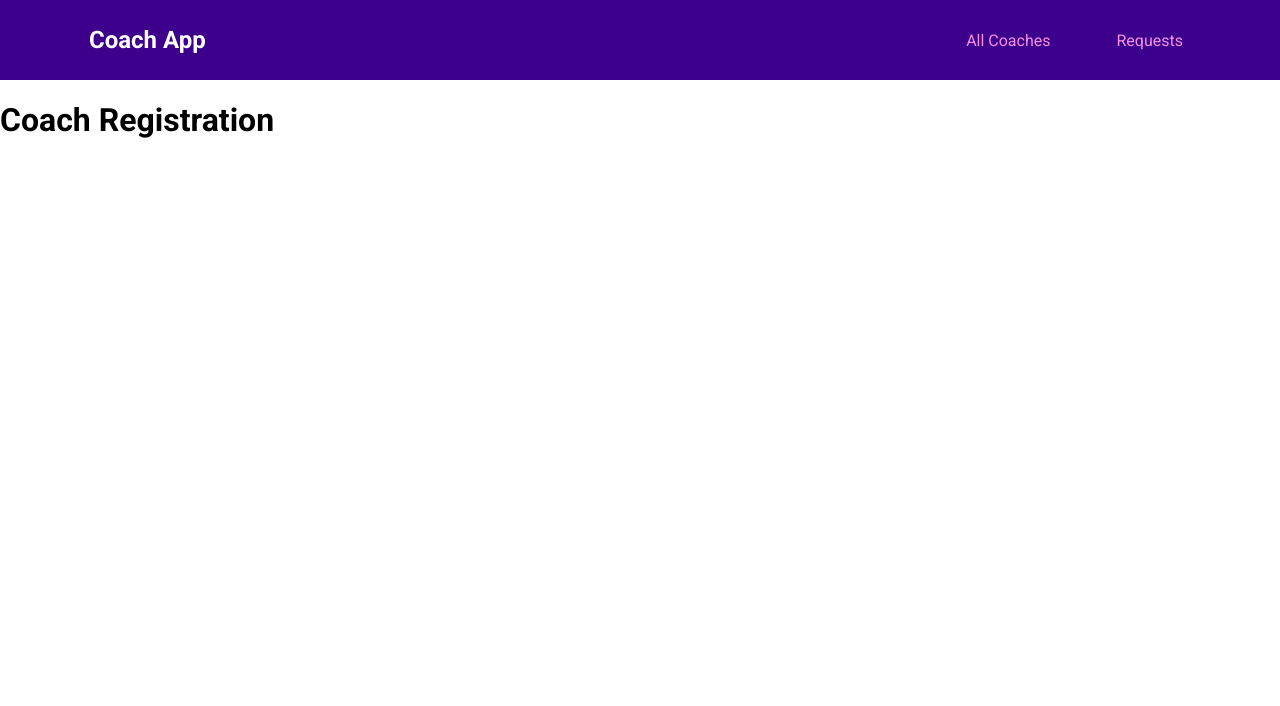
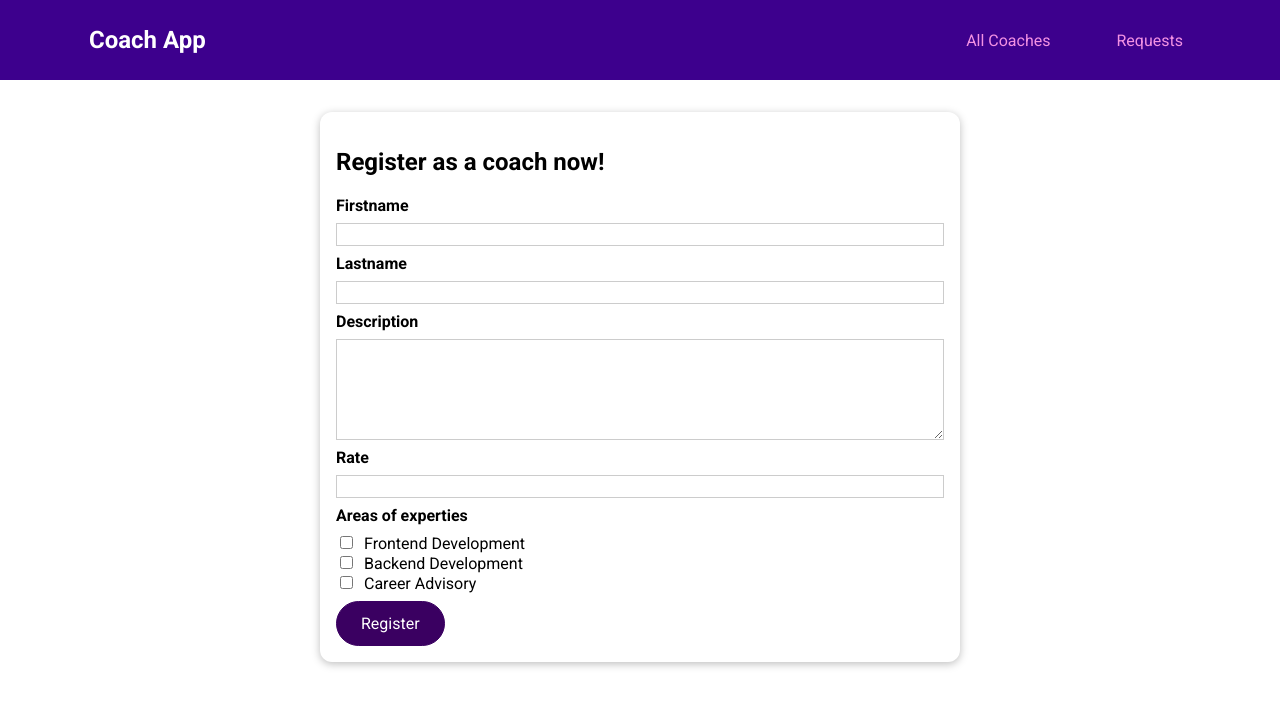
Before and after one commit to vladixcode/vue-coach-app, a Vue app: page /register in a window 1280 px wide. Shown: the top 706 px of the page. Built offline with nearby package versions, Linux system fonts and the light colour scheme.

Commit message:
Coach registration - Coach Registration Form component & POC logic without Web Server (#6)

```diff
--- /dev/null
+++ b/src/components/coaches/CoachForm.vue
@@ -0,0 +1,121 @@
+<template>
+  <form @submit.prevent="submitForm">
+    <div class="form-control">
+      <label for="firstname">Firstname</label>
+      <input id="firstName" v-model.trim="firstName" type="text" />
+    </div>
+    <div class="form-control">
+      <label for="lastName">Lastname</label>
+      <input id="lastName" v-model.trim="lastName" type="text" />
+    </div>
+    <div class="form-control">
+      <label for="description">Description</label>
+      <textarea id="description" v-model.trim="description" rows="5"></textarea>
+    </div>
+    <div class="form-control">
+      <label for="hourlyRate">Rate</label>
+      <input id="hourlyRate" v-model.number="hourlyRate" type="number" />
+    </div>
+    <div class="form-control">
+      <h3>Areas of experties</h3>
+      <div>
+        <input id="frontend" v-model="areas" type="checkbox" value="frontend" />
+        <label for="frontend">Frontend Development</label>
+      </div>
+      <div>
+        <input id="backend" v-model="areas" type="checkbox" value="backend" />
+        <label for="backend">Backend Development</label>
+      </div>
+      <div>
+        <input id="career" v-model="areas" type="checkbox" value="career" />
+        <label for="career">Career Advisory</label>
+      </div>
+    </div>
+    <base-button>Register</base-button>
+  </form>
+</template>
+
+<script>
+export default {
+  emits: ['save-data'],
+  data() {
+    return {
+      firstName: '',
+      lastName: '',
+      description: '',
+      hourlyRate: null,
+      areas: [],
+    }
+  },
+
+  methods: {
+    submitForm() {
+      const formData = {
+        firstName: this.firstName,
+        lastName: this.lastName,
+        description: this.description,
+        hourlyRate: this.hourlyRate,
+        areas: this.areas,
+      }
+      this.$emit('save-data', formData)
+    },
+  },
+}
+</script>
+
+<style scoped>
+.form-control {
+  margin: 0.5rem 0;
+}
+
+label {
+  font-weight: bold;
+  display: block;
+  margin-bottom: 0.5rem;
+}
+
+input[type='checkbox'] + label {
+  font-weight: normal;
+  display: inline;
+  margin: 0 0 0 0.5rem;
+}
+
+input,
+textarea {
+  display: block;
+  width: 100%;
+  border: 1px solid #ccc;
+  font: inherit;
+}
+
+input:focus,
+textarea:focus {
+  background-color: #f0e6fd;
+  outline: none;
+  border-color: #3d008d;
+}
+
+input[type='checkbox'] {
+  display: inline;
+  width: auto;
+  border: none;
+}
+
+input[type='checkbox']:focus {
+  outline: #3d008d solid 1px;
+}
+
+h3 {
+  margin: 0.5rem 0;
+  font-size: 1rem;
+}
+
+.invalid label {
+  color: red;
+}
+
+.invalid input,
+.invalid textarea {
+  border: 1px solid red;
+}
+</style>
--- a/src/pages/coaches/CoachRegistration.vue
+++ b/src/pages/coaches/CoachRegistration.vue
@@ -1,3 +1,24 @@
 <template>
-  <h1>Coach Registration</h1>
+  <section>
+    <base-card>
+      <h2>Register as a coach now!</h2>
+      <coach-form @save-data="saveData"></coach-form>
+    </base-card>
+  </section>
 </template>
+
+<script>
+import CoachForm from '@/components/coaches/CoachForm.vue'
+
+export default {
+  components: {
+    CoachForm,
+  },
+  methods: {
+    saveData(data) {
+      this.$store.dispatch('coaches/registerCoach', data)
+      this.$router.replace('/coaches')
+    },
+  },
+}
+</script>
--- a/src/pages/coaches/CoachesList.vue
+++ b/src/pages/coaches/CoachesList.vue
@@ -6,7 +6,7 @@
     <base-card>
       <div class="controls">
         <base-button mode="outline">Refresh</base-button>
-        <base-button to="/register" link>Register as a Coach</base-button>
+        <base-button v-if="!isCoach" to="/register" link>Register as a Coach</base-button>
       </div>
       <ul v-if="hasCoaches">
         <coach-item
@@ -60,6 +60,9 @@ export default {
     hasCoaches() {
       return this.$store.getters['coaches/hasCoaches']
     },
+    isCoach() {
+      return this.$store.getters['coaches/isCoach']
+    },
   },
   methods: {
     setFilters(updatedFilters) {
--- a/src/store/index.js
+++ b/src/store/index.js
@@ -6,6 +6,16 @@ const store = createStore({
   modules: {
     coaches: coachesModule,
   },
+  state() {
+    return {
+      userId: 'c3',
+    }
+  },
+  getters: {
+    userId(state) {
+      return state.userId
+    },
+  },
 })
 
 export default store
--- a/src/store/modules/coaches/actions.js
+++ b/src/store/modules/coaches/actions.js
@@ -1 +1,9 @@
-export default {}
+export default {
+  registerCoach(context, data) {
+    const coachData = {
+      id: context.rootGetters.userId,
+      ...data,
+    }
+    context.commit('registerCoach', coachData)
+  },
+}
--- a/src/store/modules/coaches/getters.js
+++ b/src/store/modules/coaches/getters.js
@@ -5,4 +5,9 @@ export default {
   hasCoaches(state) {
     return !!state.coaches.length
   },
+  isCoach(_state, getters, _rootState, rootGetters) {
+    const coaches = getters.coaches
+    const userId = rootGetters.userId
+    return coaches.some((coach) => coach.id === userId)
+  },
 }
--- a/src/store/modules/coaches/mutations.js
+++ b/src/store/modules/coaches/mutations.js
@@ -1 +1,5 @@
-export default {}
+export default {
+  registerCoach(state, payload) {
+    state.coaches.push(payload)
+  },
+}
```
